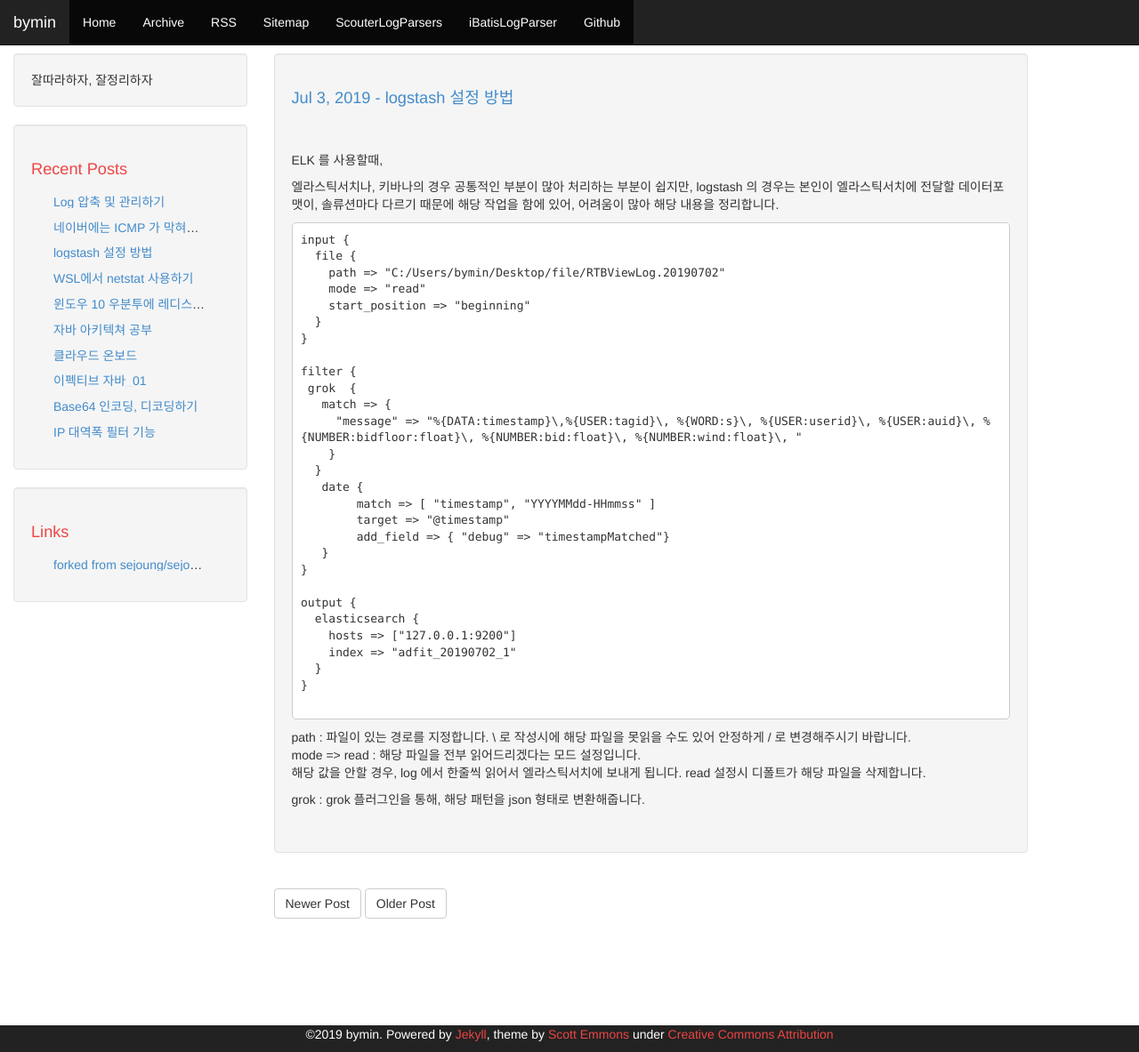
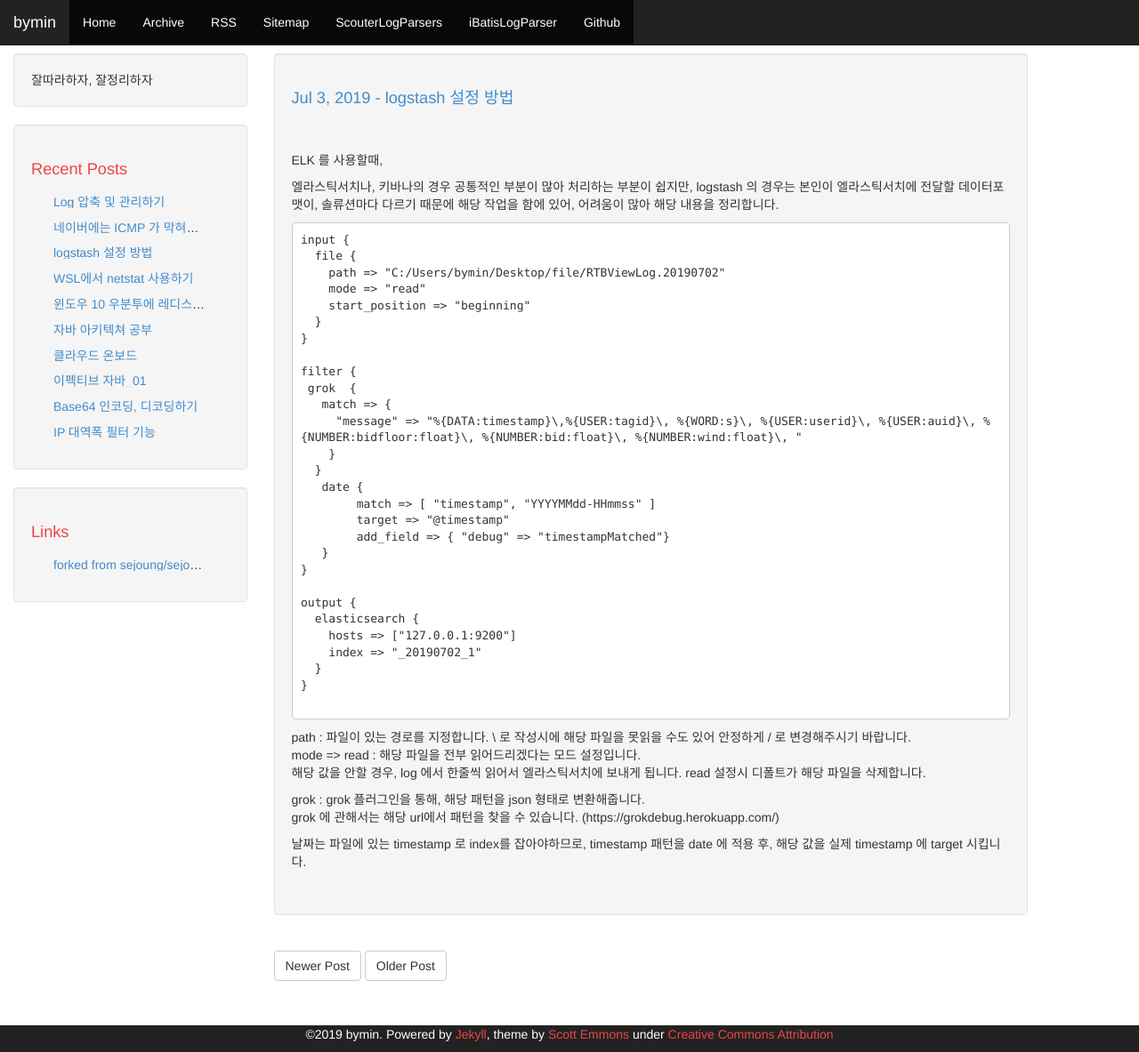
Before and after one commit to youngclown/youngclown.github.io, a Jekyll site: the page built from _posts/2019-07-03-logstash.md, in a window 1280 px wide and 1183 px high. Shown: the whole window at 89% size. Built offline with Jekyll 4.4.1, drawn with Linux system fonts in a browser that asks for light colours.

Commit message:
log 분석

```diff
--- a/_posts/2019-07-03-logstash.md
+++ b/_posts/2019-07-03-logstash.md
@@ -36,7 +36,7 @@ filter {
 output {
   elasticsearch {
     hosts => ["127.0.0.1:9200"]
-    index => "adfit_20190702_1"
+    index => "_20190702_1"
   }
 }
 
@@ -47,3 +47,8 @@ mode => read : 해당 파일을 전부 읽어드리겠다는 모드 설정입니
 log 에서 한줄씩 읽어서 엘라스틱서치에 보내게 됩니다. read 설정시 디폴트가 해당 파일을 삭제합니다.
 
 grok : grok 플러그인을 통해, 해당 패턴을 json 형태로 변환해줍니다.
+grok 에 관해서는 해당 url에서 패턴을 찾을 수 있습니다.  (https://grokdebug.herokuapp.com/)
+
+날짜는 파일에 있는 timestamp 로 index를 잡아야하므로,
+timestamp 패턴을 date 에 적용 후,
+해당 값을 실제 timestamp 에 target 시킵니다.
```
